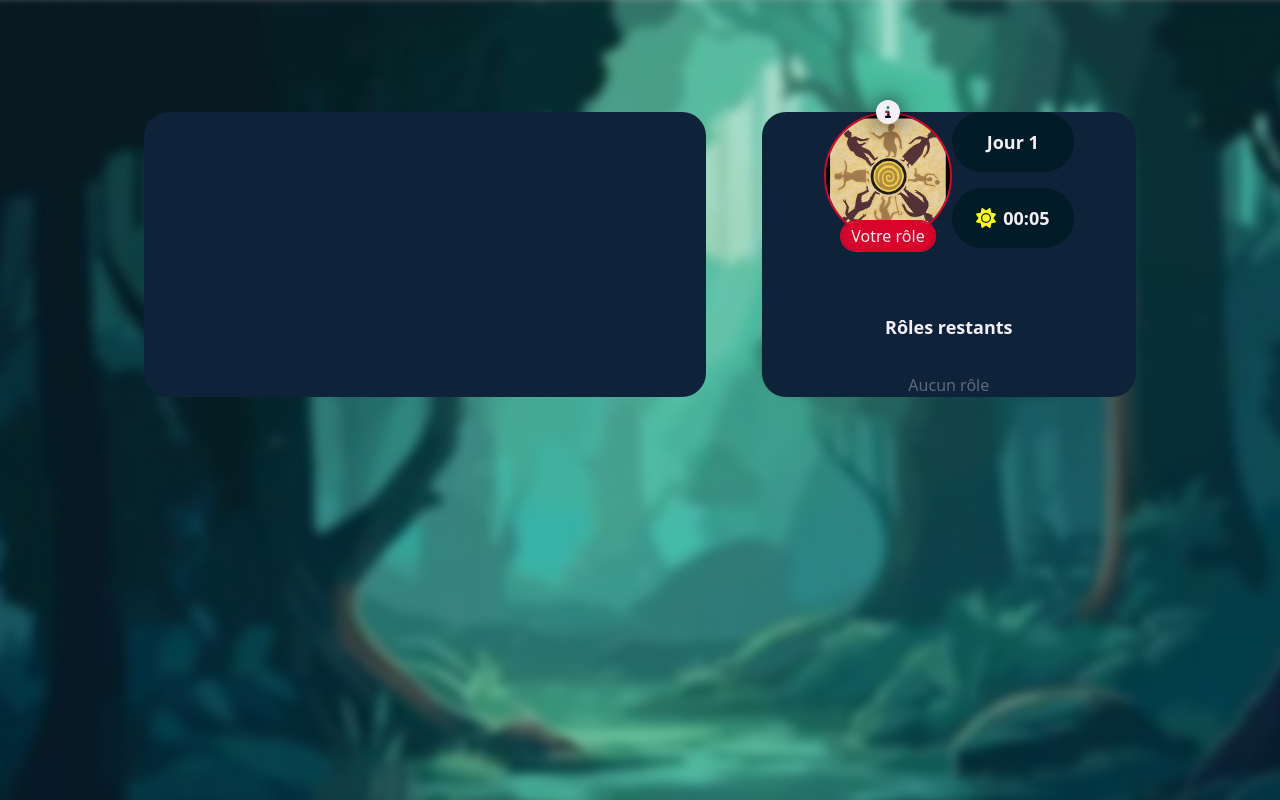
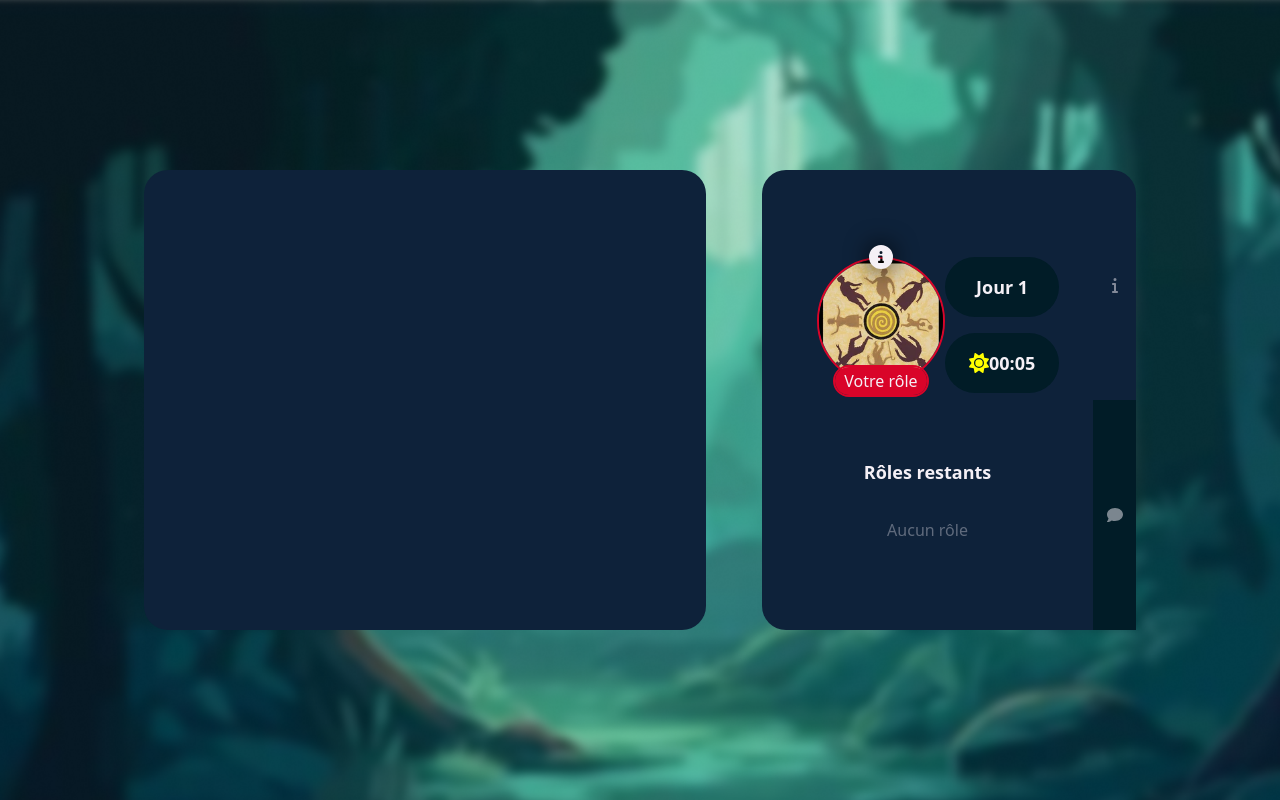
Before and after one commit to ClemStun/loup-garou-llm, an Angular app in the folder loup-garou-app/: page /in-game in a window 1280 px wide. Built offline with nearby package versions, Linux system fonts and the light colour scheme.

Commit message:
Ajout historique de chat

```diff
--- a/loup-garou-app/src/app/components/pages/ecran-jeu/ecran-jeu.component.html
+++ b/loup-garou-app/src/app/components/pages/ecran-jeu/ecran-jeu.component.html
@@ -1,4 +1,4 @@
-<div class="flex flex-col gap-16 justify-center items-center px-36 py-28">
+<div class="flex flex-col h-full gap-16 justify-center items-center px-36 py-28">
     <div class="w-full h-4/5 flex gap-14">
         <div class="w-3/5  rounded-3xl bg-dark-1">
         </div>
--- a/loup-garou-app/src/app/components/shared/chat-history/chat-history.component.html
+++ b/loup-garou-app/src/app/components/shared/chat-history/chat-history.component.html
@@ -1 +1,15 @@
-<p>chat-history works!</p>
+<div *ngFor="let message of messages" class="w-full px-4 py-6 rounded-xl bg-dark-bg flex justify-center items-center gap-3">
+    <div class="w-16 h-16 overflow-hidden">
+        <img [src]="message.imgSrc" alt="PP" class="rounded-full object-cover">
+    </div>
+    <div class="flex flex-col gap-4">
+        <div class="flex gap-6">
+            <h4 class="font-semibold">{{ message.pseudo }}</h4>
+            <div class="flex text-2xs gap-1 opacity-30">
+                <span>{{ message.timer }}</span>
+                <fa-icon [icon]="message.wasDay ? faSun : faMoon"></fa-icon>
+            </div>
+        </div>
+        <p class="text-sm">{{ message.message }}</p>
+    </div>
+</div>
--- a/loup-garou-app/src/app/components/shared/chat-history/chat-history.component.ts
+++ b/loup-garou-app/src/app/components/shared/chat-history/chat-history.component.ts
@@ -1,4 +1,6 @@
 import { Component } from '@angular/core';
+import { faMoon, faSun } from '@fortawesome/free-solid-svg-icons';
+import { Message } from 'src/app/models/message.model';
 
 @Component({
   selector: 'app-chat-history',
@@ -6,5 +8,7 @@ import { Component } from '@angular/core';
   styleUrls: ['./chat-history.component.scss']
 })
 export class ChatHistoryComponent {
-
+  messages!: Message[];
+  faSun = faSun;
+  faMoon = faMoon;
 }
--- a/loup-garou-app/src/app/components/shared/jeu-info/jeu-info.component.html
+++ b/loup-garou-app/src/app/components/shared/jeu-info/jeu-info.component.html
@@ -1,7 +1,22 @@
-<div class="flex flex-col gap-8 justify-center items-center">
-    <div class="flex w-2/3 justify-between">
-        <app-carte-role [role]="currentRole" [isAlternative]="true" [label]="'Votre rôle'"></app-carte-role>
-        <div class="flex flex-col gap-4 w-32">
+<div class="flex w-full h-full">
+    <div *ngIf="isInfo" class="flex flex-col gap-8 justify-center items-center w-full h-full">
+        <div class="flex w-2/3 justify-between">
+            <app-carte-role [role]="currentRole" [isAlternative]="true" [label]="'Votre rôle'"></app-carte-role>
+            <div class="flex flex-col gap-4 w-32">
+                <div class="rounded-full bg-dark-bg text-white w-full text-center py-4 px-6">
+                    <span class="font-semibold text-lg">Jour {{ numeroJour }}</span>
+                </div>
+                <div class="rounded-full bg-dark-bg text-white w-full flex items-center justify-between py-4 px-6">
+                    <fa-icon [icon]="faSun" class="fa-lg" [ngStyle]="{'color': isDay ? 'yellow' : 'white'}"></fa-icon>
+                    <span class="font-bold text-lg" [innerHTML]="timerString"></span>
+                </div>
+            </div>
+        </div>
+        <hr />
+        <app-liste-roles [isSelectedRoles]="true" [title]="'Rôles restants'" [isEditable]="false"></app-liste-roles>
+    </div>
+    <div *ngIf="!isInfo" class="flex flex-col gap-8 justify-center items-center w-full h-full">
+        <div class="flex gap-4 w-full h-1/6 px-16 my-8">
             <div class="rounded-full bg-dark-bg text-white w-full text-center py-4 px-6">
                 <span class="font-semibold text-lg">Jour {{ numeroJour }}</span>
             </div>
@@ -10,7 +25,16 @@
                 <span class="font-bold text-lg" [innerHTML]="timerString"></span>
             </div>
         </div>
+        <div class="h-5/6 h-max-5/6 overflow-auto flex flex-col gap-4">
+            <app-chat-history></app-chat-history>
+        </div>
     </div>
-    <hr />
-    <app-liste-roles [isSelectedRoles]="true" [title]="'Rôles restants'" [isEditable]="false"></app-liste-roles>
+    <div class="flex flex-col h-full w-12">
+        <div class="h-1/2 w-full flex justify-center items-center cursor-pointer" [ngClass]="{'bg-dark-bg': !isInfo}" (click)="isInfo = true">
+            <fa-icon class="opacity-50" [icon]="faInfo"></fa-icon>
+        </div>
+        <div class="h-1/2 w-full flex justify-center items-center cursor-pointer" [ngClass]="{'bg-dark-bg': isInfo}" (click)="isInfo = false">
+            <fa-icon class="opacity-50" [icon]="faComment"></fa-icon>
+        </div>
+    </div>
 </div>
--- a/loup-garou-app/src/app/components/shared/jeu-info/jeu-info.component.ts
+++ b/loup-garou-app/src/app/components/shared/jeu-info/jeu-info.component.ts
@@ -1,5 +1,5 @@
 import { Component, Input } from '@angular/core';
-import { faMoon, faSun } from '@fortawesome/free-solid-svg-icons';
+import { faComment, faInfo, faMoon, faSun } from '@fortawesome/free-solid-svg-icons';
 import { ROLES } from 'src/app/constants/roles.constants';
 
 @Component({
@@ -9,6 +9,7 @@ import { ROLES } from 'src/app/constants/roles.constants';
 })
 export class JeuInfoComponent {
   @Input() isDay = true;
+  @Input() isInfo = true;
 
   currentRole = ROLES.VILLAGEOIS;
 
@@ -20,6 +21,9 @@ export class JeuInfoComponent {
   seconds = 0;
   numeroJour = 1;
   timerString = '00:00';
+
+  faInfo = faInfo;
+  faComment = faComment;
 
   constructor() { }
 
--- /dev/null
+++ b/loup-garou-app/src/app/models/message.model.ts
@@ -0,0 +1,9 @@
+export class Message {
+    constructor(
+        public pseudo: string,
+        public imgSrc: string,
+        public wasDay: boolean,
+        public message: string,
+        public timer: string,
+    ) { }
+}
```
